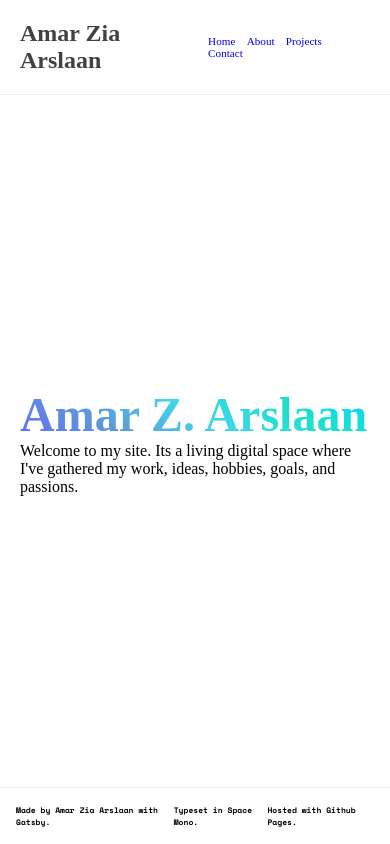
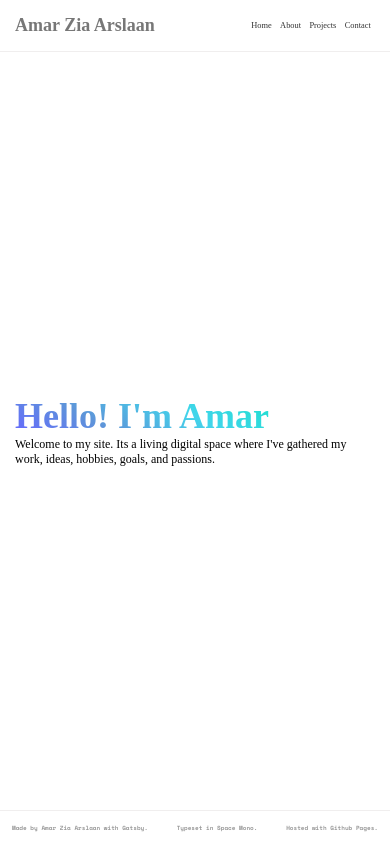
Before and after one commit to a2zarslaan/portfolio-light-gatsby, a Gatsby site: page / in a window 390 px wide. Built offline with nearby package versions, Linux system fonts and the light colour scheme; Gatsby itself is replaced by a stand-in of ours; a web font is replaced by a local one.

Commit message:
added responsive behavior for smaller screens (<600px)

```diff
--- a/src/assets/stylesheets/components/_base.scss
+++ b/src/assets/stylesheets/components/_base.scss
@@ -22,11 +22,11 @@ html {
     font-size: 50%; //1rem = 8px, 8/16 = 50%
   }
 
-  //we can still include phone just to test our logic out. Here we've given the phone a smaller font size then before so it's okay to use it now.
-  // @include respond(phone) {
-  //   //width <= 600?
-  //   font-size: 30%; //1rem = 4.8px, 4.8/16 = 30%
-  // }
+  // we can still include phone just to test our logic out. Here we've given the phone a smaller font size then before so it's okay to use it now.
+  @include respond(phone) {
+    //width <= 600?
+    font-size: 37.5%; //1rem = 6px, 6/16 = 37.5%
+  }
 
   @include respond(big-desktop) {
     font-size: 75%; //1rem = 12px, 12/16 = 75%
@@ -39,10 +39,10 @@ body {
   //variables in CSS are written inside var function. This and bg size property will lead to narrow tiles because the bg gradient will only be for the body element, that is just one line currently, after that there will be tiling. To prevent it, we'll use the background-repeat property
   // background-image: linear-gradient(
   //   to right bottom,
-  //   var(--color-primary-light),
-  //   var(--color-primary-dark)
+  //   var(--color-purple),
+  //   var(--color-blue)
   // );
-  //background-size: cover;
+  // background-size: cover;
 
   // //to prevent tiling
   // background-repeat: no-repeat;
--- a/src/assets/stylesheets/components/_footer.scss
+++ b/src/assets/stylesheets/components/_footer.scss
@@ -12,6 +12,6 @@ footer {
   p {
     font-family: "Space Mono", sans-serif;
     font-weight: 100;
-    color: var(--color-secondary);
+    color: var(--color-grey-dark-3);
   }
 }
--- a/src/assets/stylesheets/components/_header.scss
+++ b/src/assets/stylesheets/components/_header.scss
@@ -1,6 +1,6 @@
 header {
   width: 100%;
-  color: var(--color-primary-text);
+  color: var(--color-grey-light-2);
   border-bottom: var(--line);
 
   .container {
@@ -19,15 +19,26 @@ header {
     display: inline-block;
   }
 
-  a {
+  a:hover {
+    color: var(--color-purple);
+    background: var(--color-white);
+    border-radius: 0.5rem;
+    font-weight: 700;
+    transition: all 0.2s;
+  }
+
+  a:link,
+  a:visited {
     display: block;
     padding: 0 0.5em;
     text-decoration: none;
     font-size: 1.4rem;
+    color: var(--color-grey-dark-1);
   }
 
   p {
     font-size: 3rem;
-    font-weight: bold;
+    font-weight: 700;
+    color: var(--color-grey-dark-2);
   }
 }
--- a/src/assets/stylesheets/components/_mixins.scss
+++ b/src/assets/stylesheets/components/_mixins.scss
@@ -61,7 +61,7 @@
   );
 }
 
-@mixin purple-gradient {
+@mixin yellow-gradient {
   background-color: #fbb034;
   background-image: -webkit-linear-gradient(120deg, #ffdd00 10%, #fbb034 74%);
 }
--- a/src/assets/stylesheets/modules/projects.module.scss
+++ b/src/assets/stylesheets/modules/projects.module.scss
@@ -14,10 +14,10 @@
 }
 
 .para {
-  color: var(--color-grey-dark-3);
+  color: var(--color-grey-dark-2);
 }
 
 .div {
-  color: var(--color-grey-dark-3);
+  color: var(--color-grey-dark-2);
   font-size: 1.5rem;
 }
--- a/src/assets/stylesheets/pages/_home.scss
+++ b/src/assets/stylesheets/pages/_home.scss
@@ -3,7 +3,7 @@
     font-size: 6rem;
     font-family: BioRhyme, serif;
     font-weight: 900;
-    //color: var(--color-primary-text);
+    //color: var(--color-grey-dark-1);
 
     // gradient effect in heading
     @include blue-gradient;
--- a/src/assets/stylesheets/pages/_projects.scss
+++ b/src/assets/stylesheets/pages/_projects.scss
@@ -4,7 +4,7 @@
   }
 
   main h2 {
-    color: var(--color-black);
+    color: var(--color-grey-dark-1);
     background: var(--color-yellow);
     padding: 10rem 2rem;
   }
@@ -12,7 +12,7 @@
   main h2:hover {
     color: var(--color-white);
     //background-color: var(--color-black);
-    @include purple-gradient;
+    @include yellow-gradient;
     transform: translateY(-0.6rem);
     box-shadow: var(--shadow-dark);
     transition: all 0.2s;
--- a/src/pages/index.js
+++ b/src/pages/index.js
@@ -16,7 +16,7 @@ const IndexPage = () => {
         {/* <p className="gatsby-astronaut">
           <img src={img_gatsby} alt="Build with Gatsby!" />
         </p> */}
-        <h1>Amar Z. Arslaan</h1>
+        <h1>Hello! I'm Amar</h1>
         <p>
           Welcome to my site. Its a living digital space where I've gathered my
           work, ideas, hobbies, goals, and passions.
```
